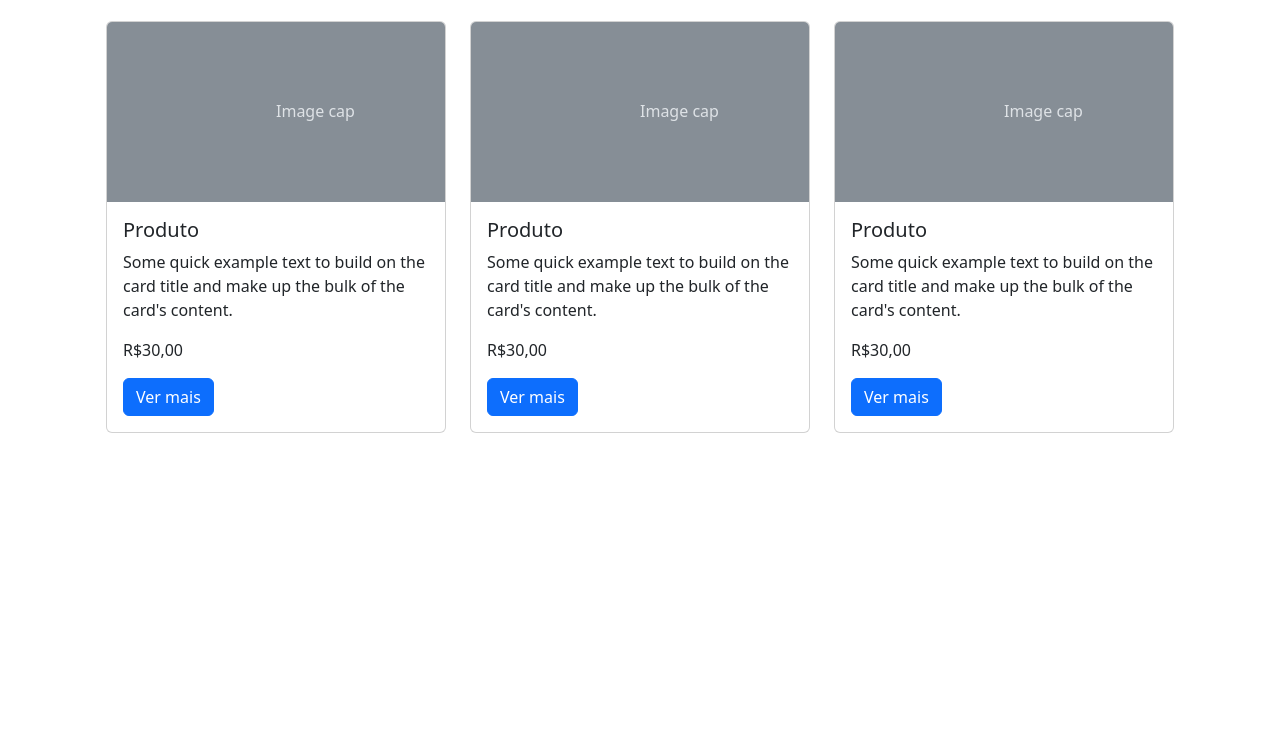
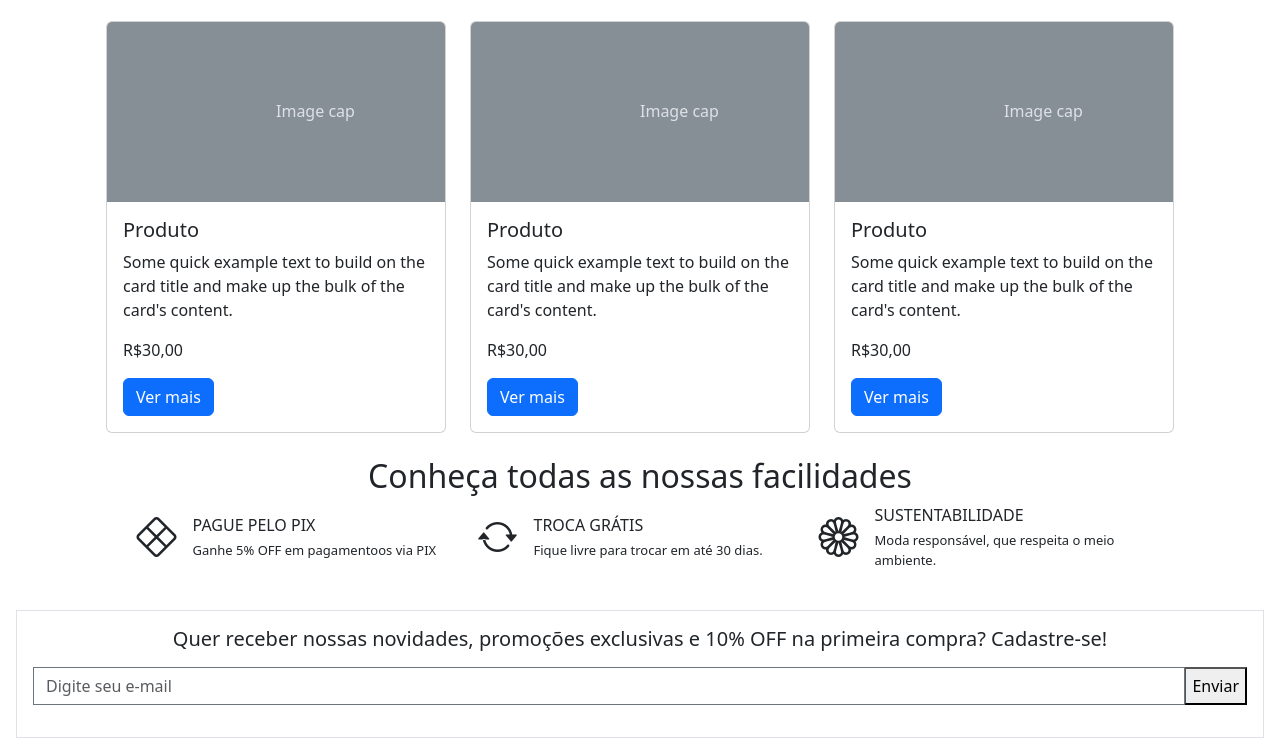
Before and after one commit to AdielsonMedeiros/bootstrap-studyng, a plain HTML site: page index.html in a window 1280 px wide. Shown: the part 1490-2244 px from the top of the page. Before the commit the page ends 1947 px from the top, so only its background shows below. Drawn offline with nearby package versions, Linux system fonts and the light colour scheme.

Commit message:
parte de baixo feita

```diff
--- a/index.html
+++ b/index.html
@@ -5,6 +5,11 @@
     <meta name="viewport" content="width=device-width, initial-scale=1.0" />
 
     <title>Meteoro</title>
+    <link rel="stylesheet" href="style.css" />
+    <link
+      rel="stylesheet"
+      href="https://cdn.jsdelivr.net/npm/bootstrap-icons@1.11.3/font/bootstrap-icons.min.css"
+    />
     <link
       href="https://cdn.jsdelivr.net/npm/bootstrap@5.3.3/dist/css/bootstrap.min.css"
       rel="stylesheet"
@@ -475,6 +480,49 @@
         </div>
       </div>
     </div>
+
+    <section class="pb-4">
+      <h2 class="text-center">Conheça todas as nossas facilidades</h2>
+
+      <div class="d-flex flex-column flex-lg-row align-items-center justify-content-center gap-3 px-3">
+        <div class="divs-facilidades d-flex align-items-center">
+          <div><i class="bi bi-x-diamond fs-1"></i></div>
+          <div>
+            <div class="ms-3 mb-1">PAGUE PELO PIX</div>
+            <div class="texto-menor ms-3">Ganhe 5% OFF em pagamentoos via PIX</div>
+          </div>
+        </div>
+
+        <div class="divs-facilidades d-flex align-items-center">
+          <div><i class="bi bi-arrow-repeat fs-1"></i></div>
+          <div>
+            <div class="ms-3 mb-1">TROCA GRÁTIS</div>
+            <div class="texto-menor ms-3">
+              Fique livre para trocar em até 30 dias.
+            </div>
+          </div>
+        </div>
+
+        <div class="divs-facilidades d-flex align-items-center">
+          <div><i class="bi bi-flower1 fs-1"></i></div>
+          <div>
+            <div class="ms-3 mb-1">SUSTENTABILIDADE</div>
+            <div class="texto-menor ms-3">
+              Moda responsável, que respeita o meio ambiente.
+            </div>
+          </div>
+        </div>
+      </div>
+    </section>
+
+    <form class="border border-secundary m-3 p-3 text-center">
+        <h5>Quer receber nossas novidades, promoções exclusivas e 10% OFF na primeira compra? Cadastre-se!</h5>
+        <div class="input-group my-3">
+          <input type="email" class="form-control border-secondary rounded-0" placeholder="Digite seu e-mail" aria-label="Digite seu e-mail" aria-describedby="button-addon2" />
+    <button type="button" id="button-addon2">Enviar</button>
+        </div>
+      </form>
+
     <script
       src="https://cdn.jsdelivr.net/npm/bootstrap@5.3.3/dist/js/bootstrap.bundle.min.js"
       integrity="sha384-YvpcrYf0tY3lHB60NNkmXc5s9fDVZLESaAA55NDzOxhy9GkcIdslK1eN7N6jIeHz"
--- a/style.css
+++ b/style.css
@@ -0,0 +1,7 @@
+.texto-menor{
+    font-size: 13px;
+}
+
+.divs-facilidades{
+    width: 325px;
+}
```
